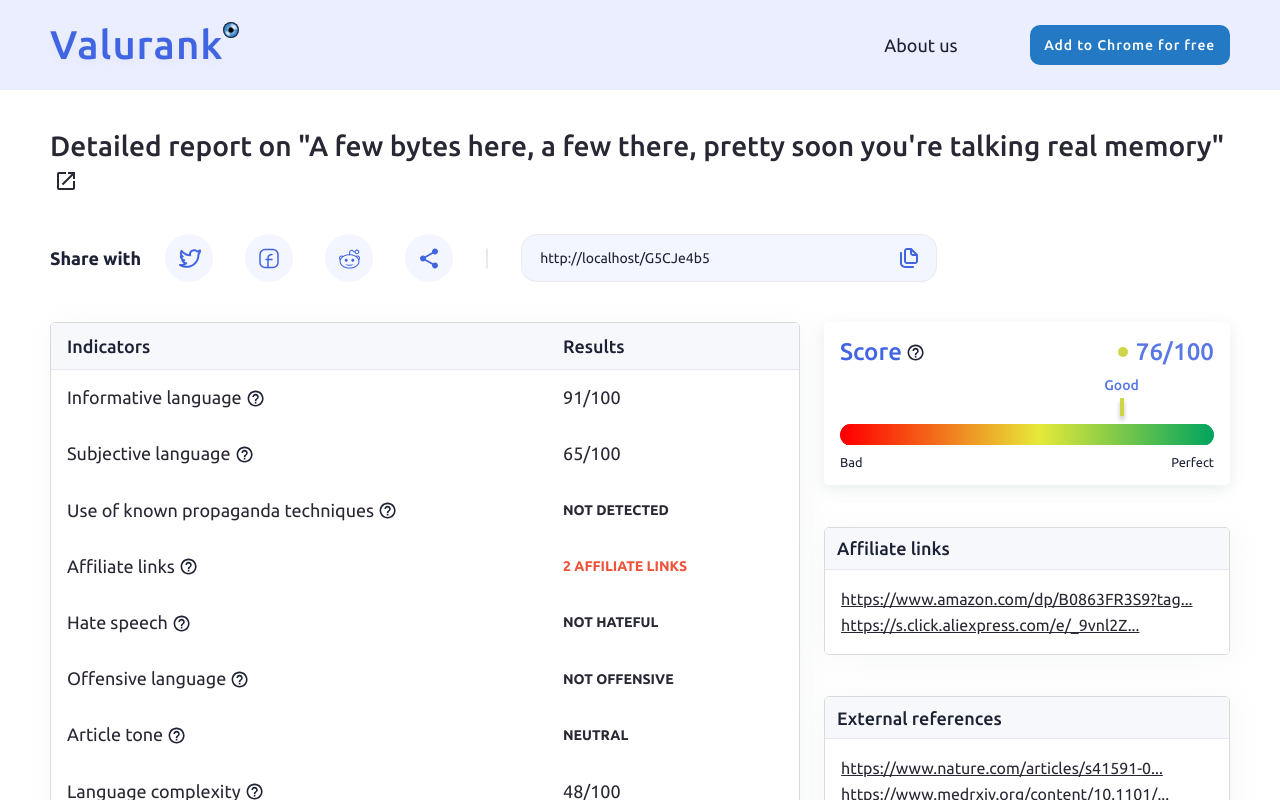
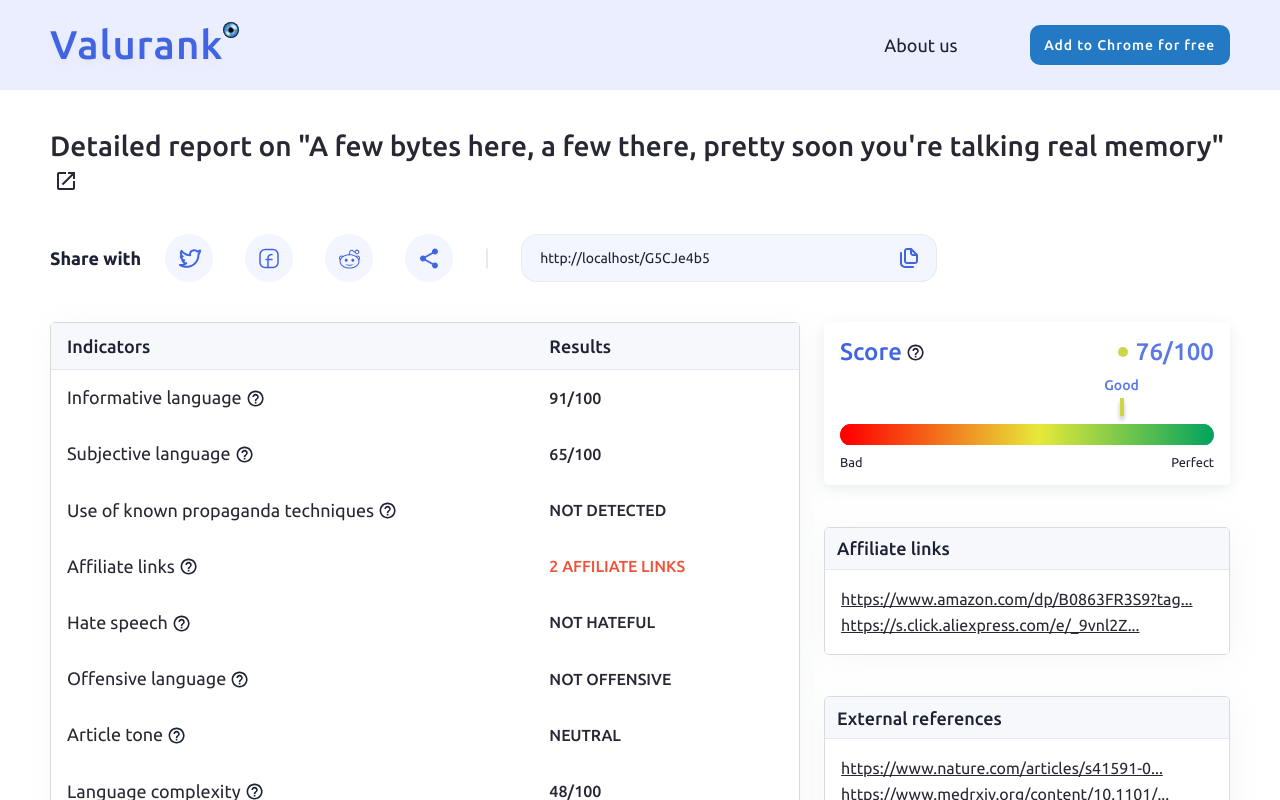
Before and after one commit to kindrakevychn/Next-report, a Next.js app: page / in a window 1280 px wide. Shown: the top 800 px of the page. Built offline with nearby package versions, Linux system fonts and the light colour scheme.

Commit message:
Indicators: change style for score, number and string indicators

```diff
--- a/components/indicators.module.css
+++ b/components/indicators.module.css
@@ -59,9 +59,10 @@
 }
 
 .score > .data:nth-child(2),
+.number > .data:nth-child(2),
 .string > .data:nth-child(2) {
-  font-weight: 700;
-  font-size: .875rem;
+  font-weight: 500;
+  font-size: 1rem;
   text-transform: uppercase;
 }
 
```
